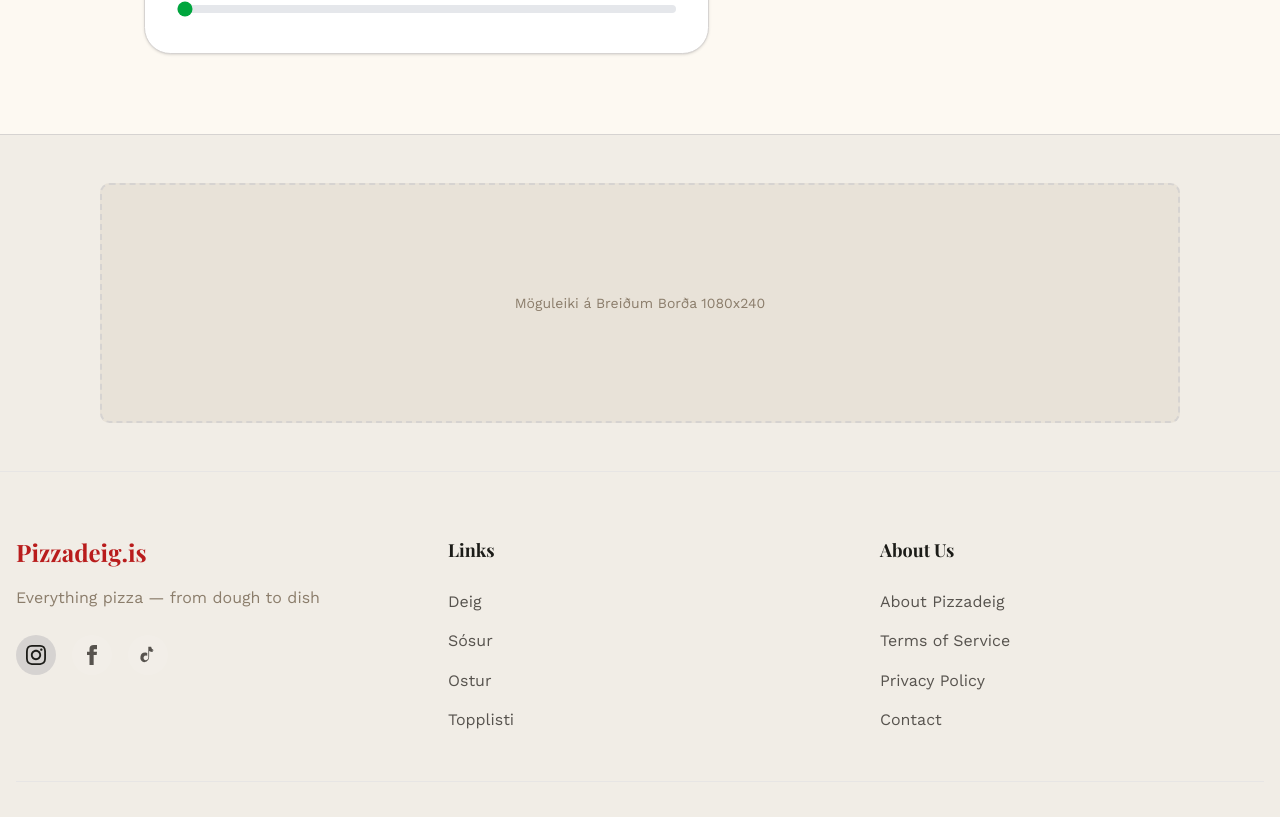
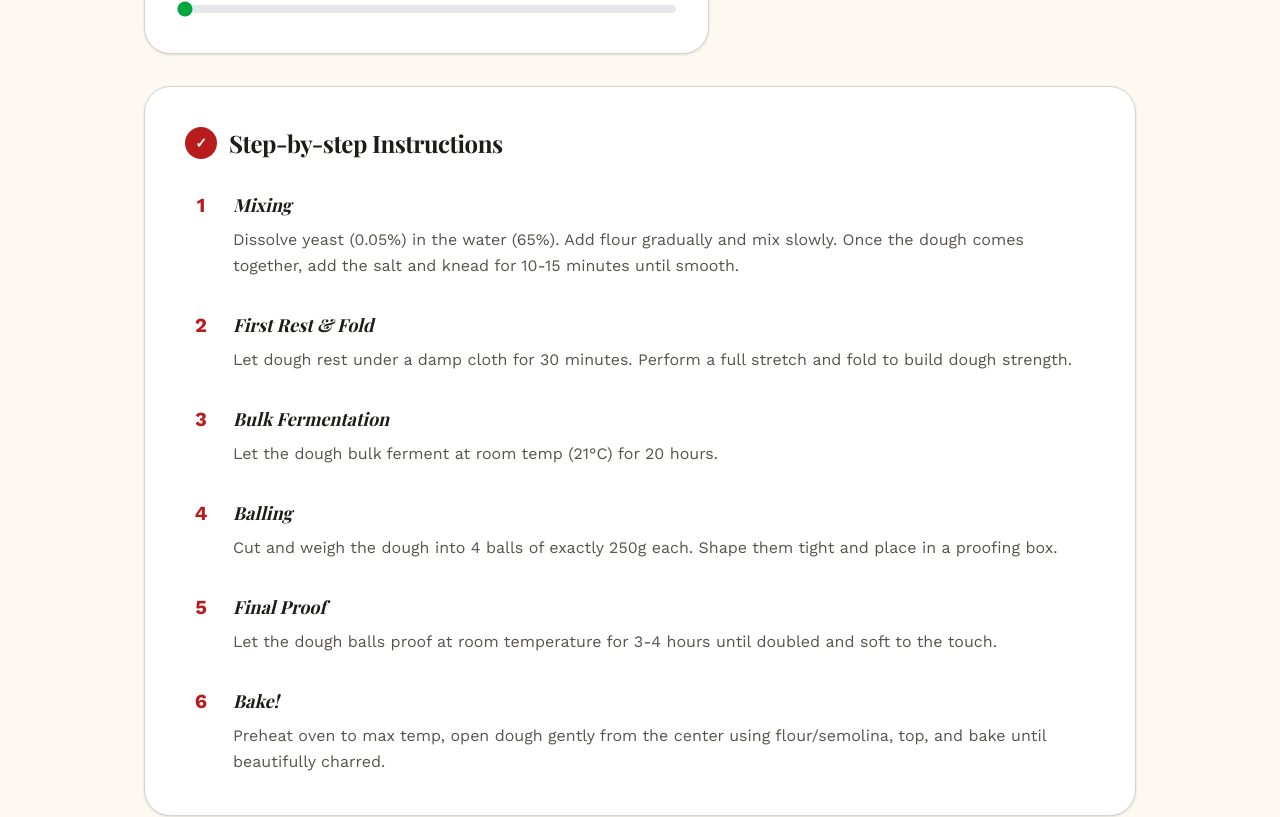
Before and after one commit to thorarinnhjalm/pizzadeig, a Next.js app: page /en/deigreiknivel in a window 1280 px wide. Shown: the part 1520-2337 px from the top of the page. Built offline with nearby package versions, Linux system fonts and the light colour scheme; no server answers.

Commit message:
feat: Add dynamic step-by-step baking instructions to Dough Calculator

```diff
--- a/src/app/[locale]/deigreiknivel/page.tsx
+++ b/src/app/[locale]/deigreiknivel/page.tsx
@@ -327,6 +327,97 @@ export default function DeigreiknivelPage() {
 
         </div>
       </div>
+
+      {/* Instructions */}
+      <div className="container mx-auto px-4 max-w-5xl mt-8">
+        <div className="bg-white rounded-3xl p-6 md:p-10 border border-(--color-border) shadow-sm">
+          <h2 className="text-2xl font-bold mb-8 flex items-center gap-3">
+            <span className="bg-(--color-brand) text-white w-8 h-8 rounded-full flex items-center justify-center text-sm">✓</span>
+            {isIs ? 'Skref fyrir skref leiðbeiningar' : 'Step-by-step Instructions'}
+          </h2>
+
+          <div className="space-y-8">
+            {/* Step 1: Blöndun */}
+            <div className="flex gap-4">
+              <div className="w-8 shrink-0 text-center font-bold text-(--color-brand) text-xl">1</div>
+              <div>
+                <h3 className="font-bold text-lg mb-2">{isIs ? 'Blöndun' : 'Mixing'}</h3>
+                <p className="text-(--color-text-secondary) leading-relaxed">
+                  {isIs
+                    ? `Leystu gerið (${yeast.toFixed(2)}%) upp í vatninu (${hydration}%). Bættu hveitinu við í smáum skömmtum og hnoðaðu rólega. Þegar deigið er farið að taka á sig mynd skaltu bæta saltinu${oil > 0 ? ' og olíunni ' : ' '}við og hnoða áfram í 10-15 mínútur þar til deigið er slétt og mjúkt.`
+                    : `Dissolve yeast (${yeast.toFixed(2)}%) in the water (${hydration}%). Add flour gradually and mix slowly. Once the dough comes together, add the salt${oil > 0 ? ' and oil ' : ' '}and knead for 10-15 minutes until smooth.`}
+                </p>
+              </div>
+            </div>
+
+            {/* Step 2: Hvíld & Brot (Fold) */}
+            <div className="flex gap-4">
+              <div className="w-8 shrink-0 text-center font-bold text-(--color-brand) text-xl">2</div>
+              <div>
+                <h3 className="font-bold text-lg mb-2">{isIs ? 'Fyrsta hvíld og brot (Stretch & Fold)' : 'First Rest & Fold'}</h3>
+                <p className="text-(--color-text-secondary) leading-relaxed">
+                  {isIs
+                    ? 'Láttu deigið hvíla undir rökum klút eða loki í 30 mínútur við stofuhita. Eftir hvíldina skaltu brjóta deigið saman (stretch and fold) hringinn til að byggja upp styrk og glútein.'
+                    : 'Let dough rest under a damp cloth for 30 minutes. Perform a full stretch and fold to build dough strength.'}
+                </p>
+              </div>
+            </div>
+
+            {/* Step 3: Magnhefun (Bulk Ferment) */}
+            <div className="flex gap-4">
+              <div className="w-8 shrink-0 text-center font-bold text-(--color-brand) text-xl">3</div>
+              <div>
+                <h3 className="font-bold text-lg mb-2">{isIs ? 'Magnhefun (Bulk Fermentation)' : 'Bulk Fermentation'}</h3>
+                <p className="text-(--color-text-secondary) leading-relaxed">
+                  {isFridge
+                    ? (isIs ? `Settu deigið í loftþétt ílát og beint inn í ísskáp (4°C). Láttu það hefast þar í u.þ.b. ${Math.max(1, fermentHours - 4)} klukkustundir.` : `Place dough in an airtight container in the fridge (4°C) for approx. ${Math.max(1, fermentHours - 4)} hours.`)
+                    : (isIs ? `Leyfðu deiginu að hefast áfram í heilu lagi við herbergishita (21°C) í loftþéttu íláti í u.þ.b. ${Math.max(1, fermentHours - 4)} klukkustundir.` : `Let the dough bulk ferment at room temp (21°C) for ${Math.max(1, fermentHours - 4)} hours.`)}
+                </p>
+              </div>
+            </div>
+
+            {/* Step 4: Kúlur */}
+            <div className="flex gap-4">
+              <div className="w-8 shrink-0 text-center font-bold text-(--color-brand) text-xl">4</div>
+              <div>
+                <h3 className="font-bold text-lg mb-2">{isIs ? 'Kúlun (Balling)' : 'Balling'}</h3>
+                <p className="text-(--color-text-secondary) leading-relaxed">
+                  {isIs
+                    ? `Skerðu deigið niður og vigtaðu ${balls} kúlur, hverja um sig nákvæmlega ${weight}g. Lokaðu kúlunum vel og hyldu svo þær þorni ekki.`
+                    : `Cut and weigh the dough into ${balls} balls of exactly ${weight}g each. Shape them tight and place in a proofing box.`}
+                </p>
+              </div>
+            </div>
+
+            {/* Step 5: Lokagerjun */}
+            <div className="flex gap-4">
+              <div className="w-8 shrink-0 text-center font-bold text-(--color-brand) text-xl">5</div>
+              <div>
+                <h3 className="font-bold text-lg mb-2">{isIs ? 'Lokagerjun' : 'Final Proof'}</h3>
+                <p className="text-(--color-text-secondary) leading-relaxed">
+                  {isIs
+                    ? 'Láttu kúlurnar hefast við stofuhita í 3-4 klukkustundir fyrir bakstur, eða þar til þær hafa amk. tvöfaldað stærð sína og eru orðnar mjög mjúkar viðkomu.'
+                    : 'Let the dough balls proof at room temperature for 3-4 hours until doubled and soft to the touch.'}
+                  {isFridge && (isIs ? ' (Þar sem deigið var í kæli getur tekið lengri tíma fyrir þær að ná stofuhita).' : ' (Allow extra time to reach room temp from the fridge).')}
+                </p>
+              </div>
+            </div>
+
+            {/* Step 6: Bakstur */}
+            <div className="flex gap-4">
+              <div className="w-8 shrink-0 text-center font-bold text-(--color-brand) text-xl">6</div>
+              <div>
+                <h3 className="font-bold text-lg mb-2">{isIs ? 'Bakstur!' : 'Bake!'}</h3>
+                <p className="text-(--color-text-secondary) leading-relaxed">
+                  {isIs
+                    ? 'Hitaðu ofninn eða pizzuofninn í alveg botn! Flettu deigið varlega út úr miðjunni upp úr hveiti/semólínu, settu álegg á og bakaðu þar til botninn og jöðrin eru svörtdepilótt.'
+                    : 'Preheat oven to max temp, open dough gently from the center using flour/semolina, top, and bake until beautifully charred.'}
+                </p>
+              </div>
+            </div>
+          </div>
+        </div>
+      </div>
     </main>
   );
 }
```
